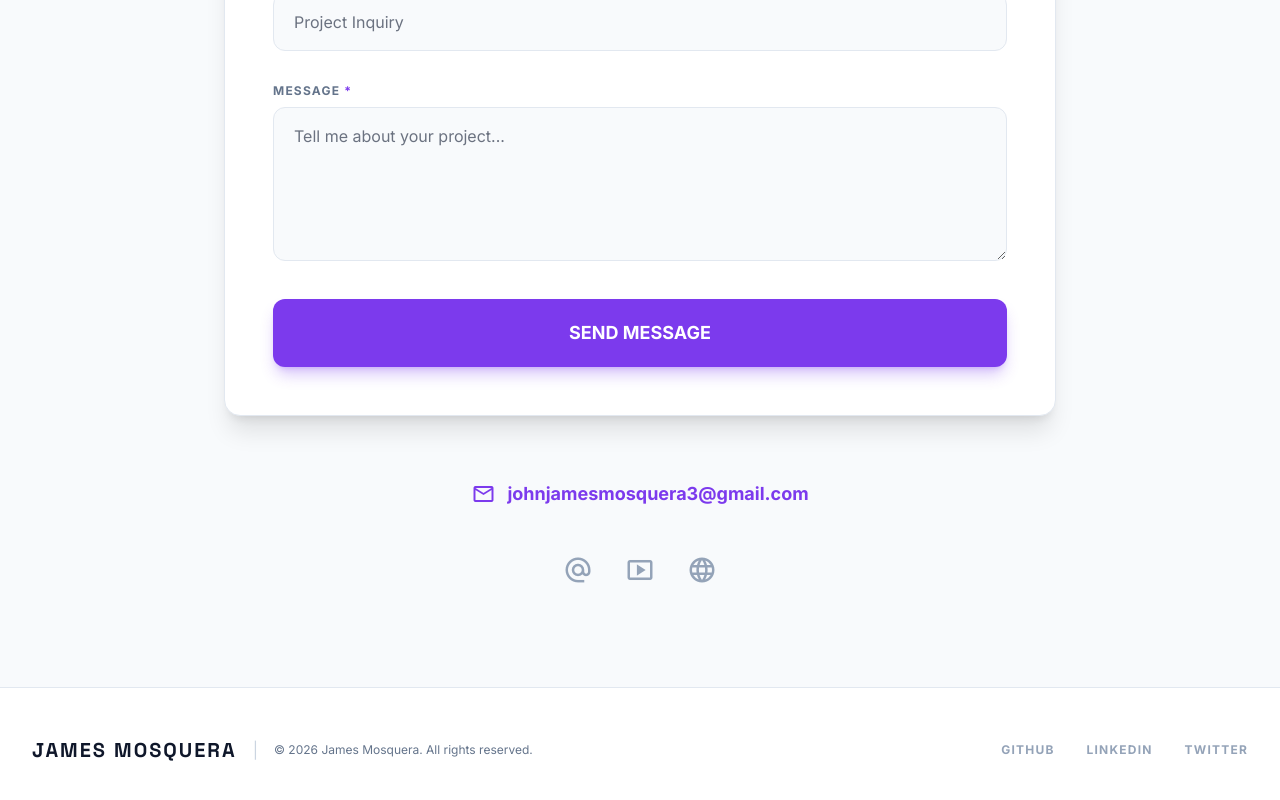
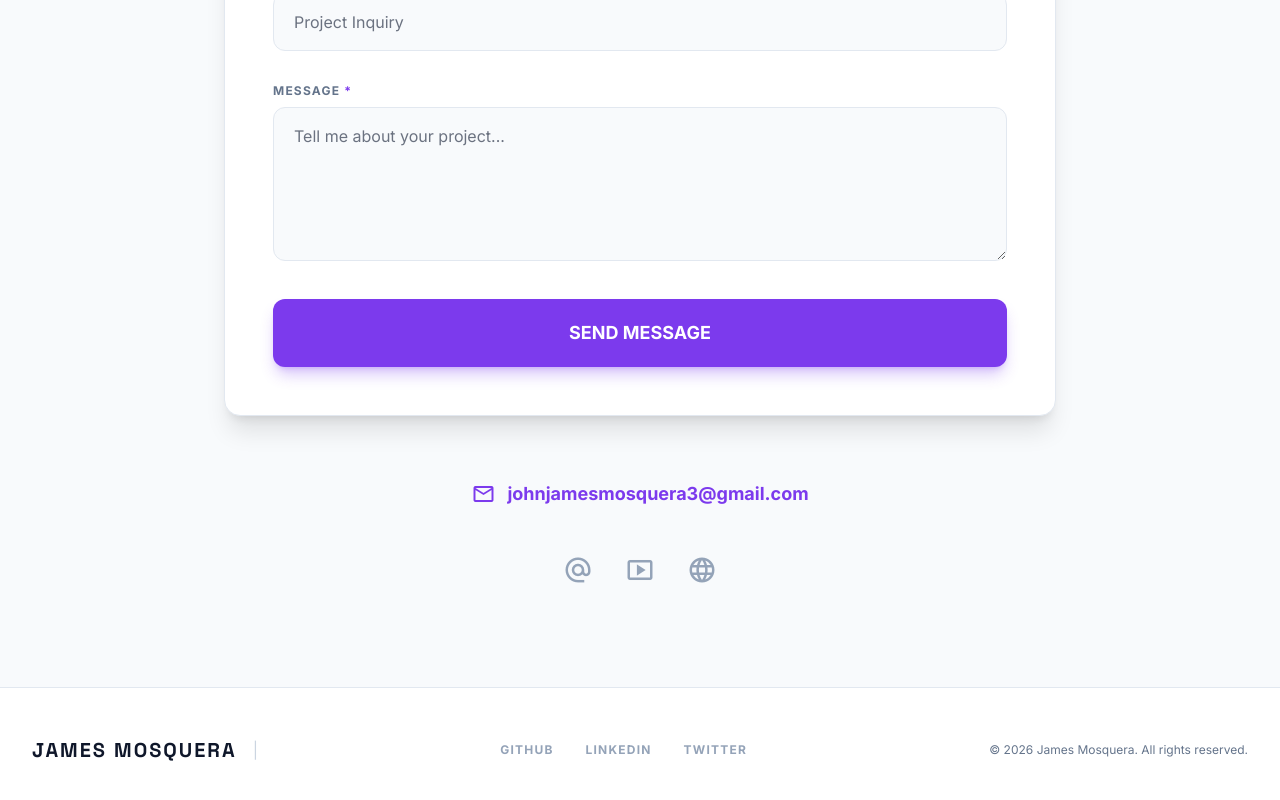
Before and after one commit to JotaJotaM1/Portafolio_James_Mosquera, a React (Vite) app: page / in a window 1280 px wide. Shown: the part 4571-5371 px from the top of the page. Built offline with nearby package versions, Linux system fonts and the light colour scheme.

Commit message:
se cambia de lugar los derechos reservados en el footer para que quede todo en columna en tamaños paqueños de pantalla

```diff
--- a/src/components/Footer.tsx
+++ b/src/components/Footer.tsx
@@ -1,18 +1,41 @@
-import React from 'react';
+import React from "react";
 
 export const Footer: React.FC = () => {
   return (
     <footer className="bg-white dark:bg-slate-950 border-t border-slate-200 dark:border-slate-900 py-12">
       <div className="max-w-7xl mx-auto px-4 sm:px-6 lg:px-8 flex flex-col md:flex-row justify-between items-center gap-8">
         <div className="flex items-center gap-4">
-          <span className="text-xl font-display font-bold text-slate-900 dark:text-white tracking-widest uppercase">James Mosquera</span>
-          <span className="hidden md:block text-slate-300 dark:text-slate-700">|</span>
-          <p className="text-xs text-slate-500">© 2026 James Mosquera. All rights reserved.</p>
+          <span className="text-xl font-display font-bold text-slate-900 dark:text-white tracking-widest uppercase">
+            James Mosquera
+          </span>
+          <span className="hidden md:block text-slate-300 dark:text-slate-700">
+            |
+          </span>
         </div>
         <div className="flex space-x-8">
-          <a href="#" className="text-slate-400 hover:text-primary transition-colors text-xs font-bold tracking-widest">GITHUB</a>
-          <a href="#" className="text-slate-400 hover:text-primary transition-colors text-xs font-bold tracking-widest">LINKEDIN</a>
-          <a href="#" className="text-slate-400 hover:text-primary transition-colors text-xs font-bold tracking-widest">TWITTER</a>
+          <a
+            href="#"
+            className="text-slate-400 hover:text-primary transition-colors text-xs font-bold tracking-widest"
+          >
+            GITHUB
+          </a>
+          <a
+            href="#"
+            className="text-slate-400 hover:text-primary transition-colors text-xs font-bold tracking-widest"
+          >
+            LINKEDIN
+          </a>
+          <a
+            href="#"
+            className="text-slate-400 hover:text-primary transition-colors text-xs font-bold tracking-widest"
+          >
+            TWITTER
+          </a>
+        </div>
+        <div>
+          <p className="text-xs text-slate-500">
+            © 2026 James Mosquera. All rights reserved.
+          </p>
         </div>
       </div>
     </footer>
```
